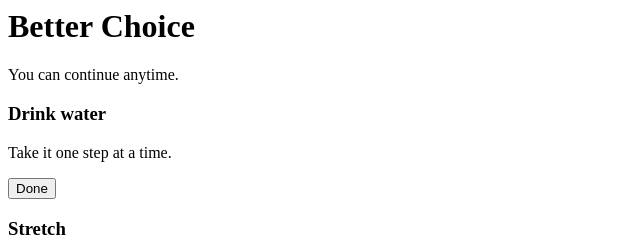
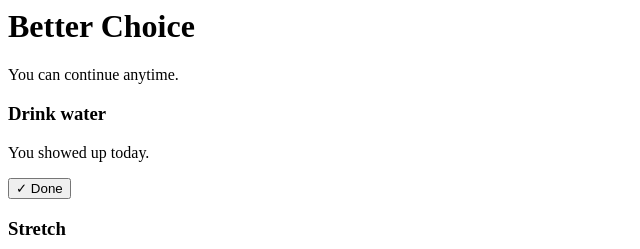
Before and after one commit to flowingcity777/Better-Choice, a plain HTML site: page index.html in a window 1280 px wide. Both pictures are taken after a click on the button "Done". Shown: the top 249 px of the page, 0-640 px from the left. Drawn offline with Linux system fonts and the light colour scheme.

Commit message:
Update index.html

```diff
--- a/index.html
+++ b/index.html
@@ -21,4 +21,23 @@
 
 </div>
 
+<script>
+function toggleDone(button) {
+  const habit = button.parentElement;
+  const status = habit.querySelector(".status");
+
+  if (button.classList.contains("done")) {
+    button.classList.remove("done");
+    button.textContent = "Done";
+    status.textContent = "Take it one step at a time.";
+    status.classList.remove("done-text");
+  } else {
+    button.classList.add("done");
+    button.textContent = "✓ Done";
+    status.textContent = "You showed up today.";
+    status.classList.add("done-text");
+  }
+}
+</script>
+
 </body>
```
